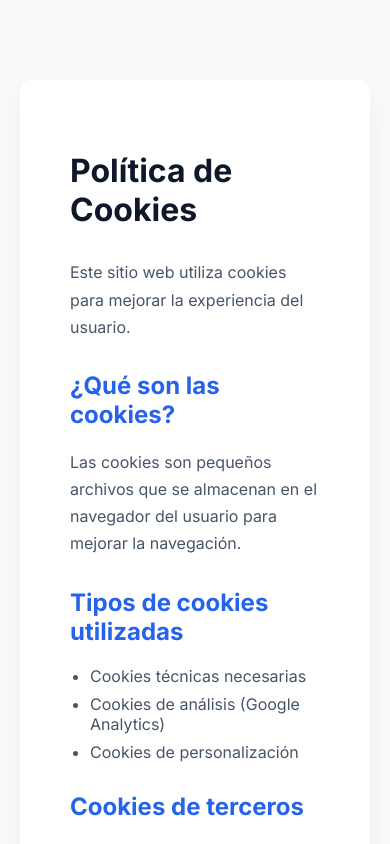
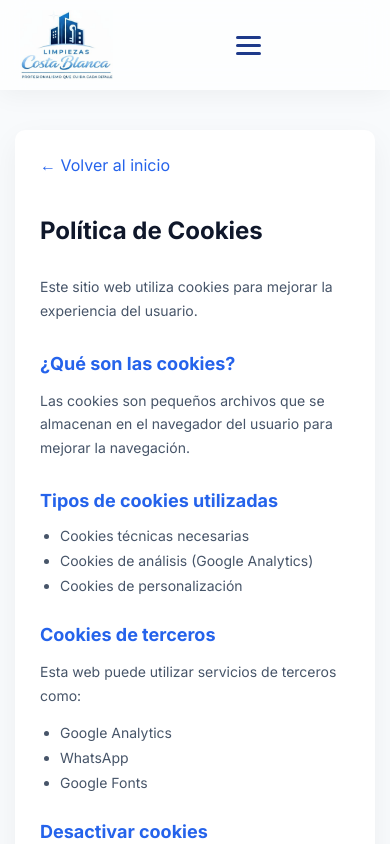
Before and after one commit to mduarte1996/limpiezas-dashboard, a React (Create React App) app: page /cookies in a window 390 px wide. Shown: the top 844 px of the page. Built offline with nearby package versions, Linux system fonts and the light colour scheme.

Commit message:
pages legal-privacity-cookies

```diff
--- a/src/pages/AvisoLegal.js
+++ b/src/pages/AvisoLegal.js
@@ -3,8 +3,15 @@ import "./Legal.css";
 
 function AvisoLegal() {
     return (
+        <>
+            <Navbar />
+
             <div className="legal-page">
                 <div className="legal-container">
+
+                    <Link to="/" className="back-btn">
+                        ← Volver al inicio
+                    </Link>
 
                     <h1>Aviso Legal</h1>
 
@@ -57,6 +64,8 @@ function AvisoLegal() {
 
                 </div>
             </div>
+            <Footer />
+        </>
     );
 }
 
--- a/src/pages/Cookies.js
+++ b/src/pages/Cookies.js
@@ -1,10 +1,18 @@
 import React from "react";
 import "./Legal.css";
+import Navbar from "../components/Navbar";
+import Footer from "../components/Footer";
+import { Link } from "react-router-dom";
 
 function Cookies() {
     return (
+        <>
+            <Navbar />
             <div className="legal-page">
                 <div className="legal-container">
+                    <Link to="/" className="back-btn">
+                        ← Volver al inicio
+                    </Link>
 
                     <h1>Política de Cookies</h1>
 
@@ -48,6 +56,8 @@ function Cookies() {
 
                 </div>
             </div>
+            <Footer />
+        </>
     );
 }
 
--- a/src/pages/Legal.css
+++ b/src/pages/Legal.css
@@ -13,36 +13,84 @@
   box-shadow: 0 10px 30px rgba(0,0,0,0.05);
 }
 
+/* TITULOS */
 .legal-container h1 {
   margin-bottom: 30px;
   color: #0f172a;
+  font-size: 32px;
 }
 
 .legal-container h2 {
   margin-top: 30px;
   color: #2563eb;
+  font-size: 22px;
 }
 
+/* TEXTO */
 .legal-container p {
   line-height: 1.7;
   color: #475569;
+  margin-bottom: 15px;
 }
 
 .legal-container ul {
   padding-left: 20px;
+  margin-bottom: 15px;
 }
 
 .legal-container li {
   margin-bottom: 8px;
   color: #475569;
 }
-.footer-links a {
-  color: #94a3b8;
-  text-decoration: none;
-  margin: 0 10px;
+
+/* 📱 MOBILE */
+@media (max-width: 768px) {
+
+.legal-page {
+  padding: 40px 15px;
+}
+
+.legal-container {
+  padding: 25px;
+  border-radius: 10px;
+}
+
+.legal-container h1 {
+  font-size: 24px;
+}
+
+.legal-container h2 {
+  font-size: 18px;
+}
+
+.legal-container p,
+.legal-container li {
   font-size: 14px;
 }
 
-.footer-links a:hover {
-  color: white;
 }
+.back-btn {
+  display: inline-block;
+  margin-bottom: 25px;
+  color: #2563eb;
+  text-decoration: none;
+  font-weight: 500;
+}
+
+.back-btn:hover {
+  text-decoration: underline;
+}
+.legal-container {
+  animation: fadeLegal .5s ease;
+}
+
+@keyframes fadeLegal {
+  from {
+    opacity: 0;
+    transform: translateY(15px);
+  }
+  to {
+    opacity: 1;
+    transform: translateY(0);
+  }
+}
--- a/src/pages/Privacidad.js
+++ b/src/pages/Privacidad.js
@@ -1,10 +1,18 @@
 import React from "react";
 import "./Legal.css";
+import Navbar from "../components/Navbar";
+import Footer from "../components/Footer";
+import { Link } from "react-router-dom";
 
 function Privacidad() {
     return (
+        <>
+            <Navbar />
             <div className="legal-page">
                 <div className="legal-container">
+                    <Link to="/" className="back-btn">
+                        ← Volver al inicio
+                    </Link>
 
                     <h1>Política de Privacidad</h1>
 
@@ -64,6 +72,8 @@ function Privacidad() {
 
                 </div>
             </div>
+            <Footer />
+        </>
     );
 }
 
```
Lines whose indentation alone changed are shown as unchanged.
